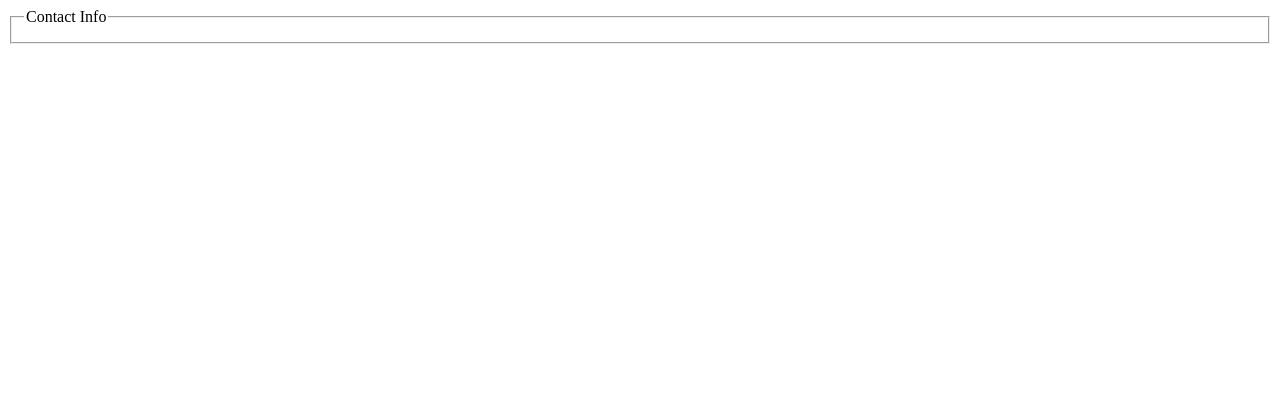
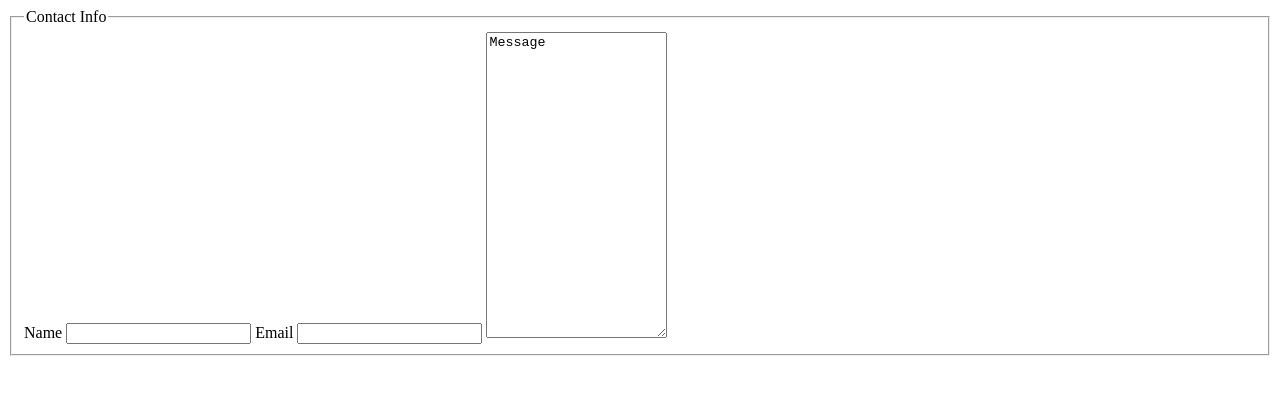
Before and after one commit to luka-danger/odin-projects, a plain HTML site: page forms/index.html in a window 1280 px wide. Drawn offline with Linux system fonts and the light colour scheme.

Commit message:
Add fieldset and labels

```diff
--- a/forms/index.html
+++ b/forms/index.html
@@ -8,6 +8,14 @@
 <body>
     <fieldset>
         <legend>Contact Info</legend>
+
+        <label for="name">Name</label>
+        <input type="text" id="name" name="name">
+
+        <label for="email">Email</label>
+        <input type="email" id="email" name="email">
+
+        <textarea rows="20" cols="20" id="text-box">Message</textarea>
     </fieldset>
 </body>
 </html>
```
